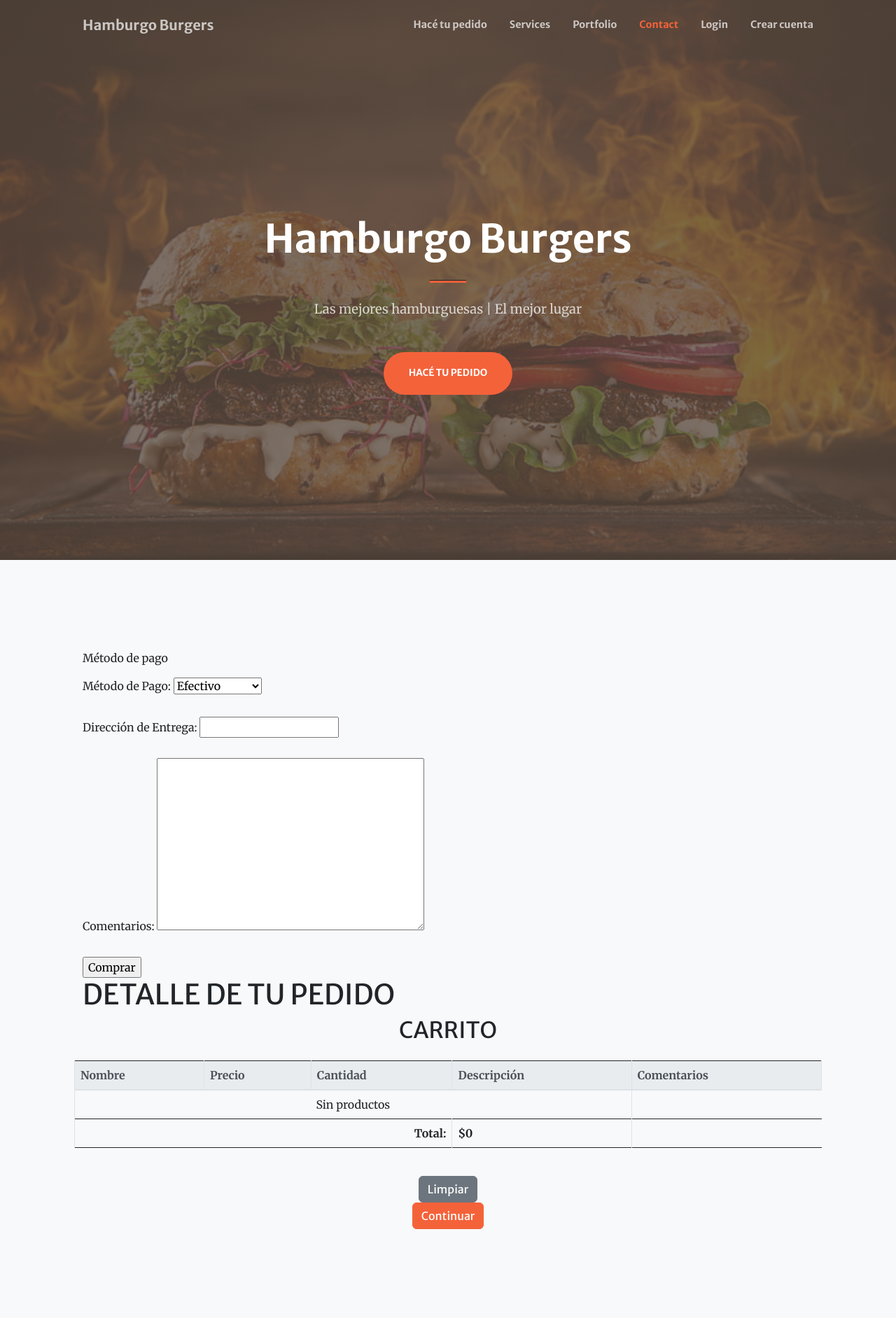
After one commit to emaasmithh/Hamburgo, a Django app: page /venta/compra/ in a window 1280 px wide. The commit adds this page. Shown: the top 1883 px of the page at 70% size. Run offline with Django 5.2, Linux system fonts and the light colour scheme; some libraries are stand-ins or nearby versions.

Commit message:
feat: nuevos cambios

```diff
--- /dev/null
+++ b/project/venta/forms.py
@@ -0,0 +1,11 @@
+from django import forms
+
+class MetodoPagoForm(forms.Form):
+    METODOS_DE_PAGO = (
+        ('efectivo', 'Efectivo'),
+        ('mercadopago', 'MercadoPago'),
+    )
+
+    metodo_pago = forms.ChoiceField(choices=METODOS_DE_PAGO, label='Método de Pago')
+    direccion_entrega = forms.CharField(max_length=200, label='Dirección de Entrega', required=False)
+    comentarios = forms.CharField(widget=forms.Textarea, label='Comentarios', required=False)
--- a/project/venta/templates/venta/carrito.html
+++ b/project/venta/templates/venta/carrito.html
@@ -9,6 +9,8 @@
                     <th scope="col">Precio</th>
                     <th scope="col">Cantidad</th>
                     <th scope="col">Descripción</th>
+                    <th scope="col">Comentarios</th>
+
                 </tr>
             </thead>
             <tbody>
@@ -24,6 +26,7 @@
                                     <a href="{% url 'venta:restar' value.producto_id %}" class="btn btn-sm btn-danger">-</a>
                                 </div>
                             </td>
+                            <td>dassadads</td>
                     {% endfor %}
                 {% else %}
                     <tr>
@@ -41,6 +44,6 @@
 
     <div class="text-center mt-4">
         <div><a href="{% url 'venta:limpiar' %}" class="btn btn-secondary">Limpiar</a></div>
-        <div><a href="#" class="btn btn-primary">Continuar</a></div>
+        <div><a href="{% url 'venta:compra' %}" class="btn btn-primary">Continuar</a></div>
     </div>
 </div>
--- /dev/null
+++ b/project/venta/templates/venta/compra.html
@@ -0,0 +1,30 @@
+{% extends 'core/base.html' %}
+
+{% block body %}
+
+<p>Método de pago</p>
+
+<form method="post">
+    {% csrf_token %}
+    <label for="id_metodo_pago">Método de Pago:</label>
+    {{ form.metodo_pago }}
+
+    <br><br>
+    <label for="id_direccion_entrega">Dirección de Entrega:</label>
+    {{ form.direccion_entrega }}
+
+    <br><br>
+    <label for="id_comentarios">Comentarios:</label>
+    {{ form.comentarios }}
+
+    <br><br>
+    <!-- Otros campos como dirección de entrega y comentario aquí -->
+
+    <input type="submit" value="Comprar">
+</form>
+
+<H1>DETALLE DE TU PEDIDO</H1>
+
+    {% include 'venta/carrito.html' %}
+
+{% endblock body %}
--- /dev/null
+++ b/project/venta/templates/venta/confirmacion_compra.html
@@ -0,0 +1,5 @@
+{% extends 'core/base.html' %}
+
+{% block body %}
+    <h1>Desea confirmar la compra?</h1>
+{% endblock body %}
--- a/project/venta/urls.py
+++ b/project/venta/urls.py
@@ -1,5 +1,5 @@
 from django.urls import path
-from .views import index, ProductoList, agregar_producto, eliminar_producto, limpiar_carrito, restar_producto
+from .views import index, ProductoList, agregar_producto, eliminar_producto, limpiar_carrito, restar_producto, ver_carrito, comprar, confirmacion_compra
 
 
 app_name = "venta"
@@ -10,4 +10,7 @@ urlpatterns = [
     path("eliminar_producto/<int:producto_id>", eliminar_producto, name="eliminar"),
     path("restar_producto/<int:producto_id>", restar_producto, name="restar"),
     path("limpiar_carrito/", limpiar_carrito, name="limpiar"),
+    path("ver_carrito/", ver_carrito, name="ver_carrito"),
+    path("compra/", comprar, name="compra"),
+    path("confirmacion_compra/", confirmacion_compra, name="confirmacion_compra"),
 ]
--- a/project/venta/views.py
+++ b/project/venta/views.py
@@ -1,6 +1,7 @@
 from django.shortcuts import render, redirect, get_object_or_404
-from .models import Carrito
+from .models import Carrito, OrdenCompra
 from producto.models import Producto, Ingrediente, ProductoIngrediente, OtroProducto2
+from venta.forms import MetodoPagoForm
 from django.views.generic import ListView
 
 
@@ -37,3 +38,35 @@ def limpiar_carrito(request):
     carrito = Carrito(request)
     carrito.limpiar()
     return redirect("producto:producto_list")
+
+def ver_carrito(request):
+    return render(request, "venta/ver_carrito.html")
+
+def comprar(request):
+    if request.method == 'POST':
+        form = MetodoPagoForm(request.POST)
+        if form.is_valid():
+            metodo_pago = form.cleaned_data['metodo_pago']
+            direccion_entrega = form.cleaned_data['direccion_entrega']
+            comentarios = form.cleaned_data['comentarios']
+
+            # Guardar la orden de compra en la base de datos
+            orden_compra = OrdenCompra.objects.create(
+                usuario=request.user,  # Suponiendo que tienes un sistema de autenticación de usuarios
+                metodo_pago=metodo_pago,
+                direccion_entrega=direccion_entrega,
+                comentarios=comentarios
+            )
+            # Procesa la selección del método de pago aquí
+            return redirect('venta:confirmacion_compra')  # Redirige a la página de confirmación
+
+    else:
+        form = MetodoPagoForm()  # Crea una instancia del formulario si el método no es POST
+
+    context = {
+        'form': form,  # Asegúrate de pasar el formulario al contexto
+    }
+    return render(request, 'venta/compra.html', context)
+
+def confirmacion_compra(request):
+    return render(request,"venta/confirmacion_compra.html")
```
Also changed, not shown: project/venta/models.py (+12 -1 lines), project/db.sqlite3, project/venta/migrations/0002_ordencompra.py (added), project/venta/migrations/0003_alter_ordencompra_usuario.py (added).
